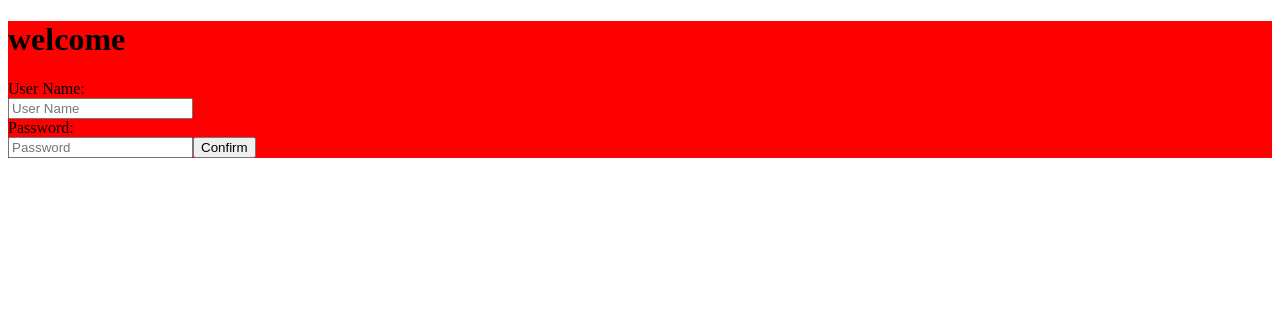
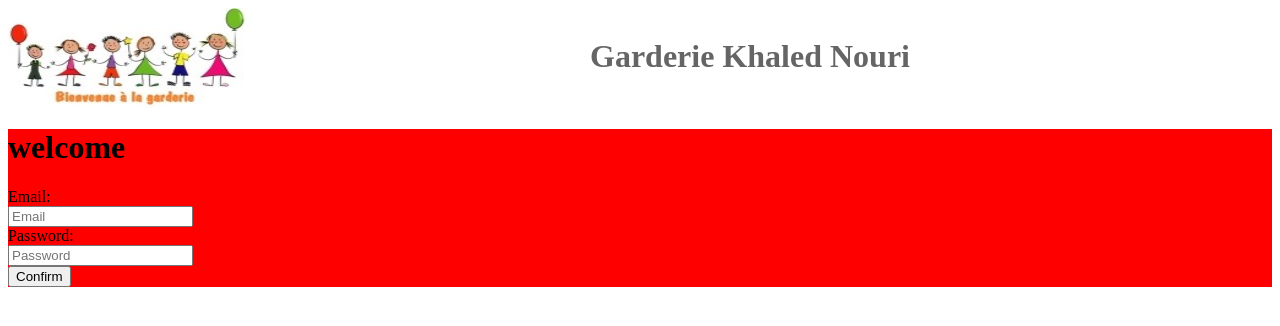
Before and after one commit to khalednouri25/reactproject, a React (Create React App) app: page / in a window 1280 px wide. Shown: the top 326 px of the page. Built offline with nearby package versions, Linux system fonts and the light colour scheme.

Commit message:
add header

```diff
--- a/src/App.js
+++ b/src/App.js
@@ -1,11 +1,11 @@
 import React from 'react';
 import Login from './components/login/Login'
+import Header from './components/header/Header'
 function App() {
   return (
     <div className="App">
-      <header className="App-header">
-        <Login/>
-      </header>
+      <Header />
+      <Login/>
     </div>
   );
 }
--- a/src/components/header/header.js
+++ b/src/components/header/header.js
@@ -1 +1,14 @@
-import react from 'react'
+import React from 'react'
+import '../../css/Header.scss'
+class Header extends React.Component {
+  render() {
+    return (
+      <div className="header">
+        <div className="logo-header"></div>
+        <h1>Garderie Khaled Nouri</h1>
+     </div>
+      )
+  }
+}
+
+export default Header
--- a/src/components/login/SignIn.js
+++ b/src/components/login/SignIn.js
@@ -3,9 +3,9 @@
 import '../../css/Login.SignIn.scss'
 class SignIn extends Component{
   state = {
-    userName: '',
+    email: '',
     password: '',
-    errorUserName: false,
+    errorEmail: false,
     errorPassword: false,
     showPassword: false
   }
@@ -18,12 +18,16 @@
 
   }
 
+  onToggleClick = () => {
+
+  }
+
 
   render  () {
 
     let userClass = '',
     passwordClass = ''
-    if (this.state.userName.length > 0) {
+    if (this.state.email.length > 0) {
       userClass = 'field'
     }
 
@@ -39,14 +43,14 @@
           <form onSubmit={this.onFormSubmit}>
             <div className="offset">
               <div className="form-label">
-                User Name:
+                Email:
               </div>
               <input
                 type="text"
                 onChange={this.handleChage}
-                value={this.state.userName}
-                placeholder="User Name"
-                className={classnames('form-signIn', userClass, {invalid: this.state.errorUserName})}
+                value={this.state.email}
+                placeholder="Email"
+                className={classnames('form-signIn', userClass, {invalid: this.state.errorEmail})}
                 />
               <div classnames="form-label">
                   Password:
@@ -58,6 +62,10 @@
                 placeholder="Password"
                 className={classnames('form-signIn', passwordClass, {invalid: this.state.errorPassword})}
               />
+
+              <div className={classnames('toggle-password', passwordClass, {open: this.state.showP})}
+                onClick={this.onToggleClick}>
+              </div>
 
               <button type="submit" className="submit-button">
                 Confirm
--- /dev/null
+++ b/src/css/Header.scss
@@ -0,0 +1,25 @@
+@import './colors';
+.header {
+  height: 100px;
+  width: auto;
+  display: flex;
+  flex-direction: row;
+
+  .logo-header {
+    width: 250px;
+    height: 100px;
+    background-image: url('../images/logo.jpeg');
+    background-position: center;
+    background-repeat: no-repeat;
+    background-size: 250px 100px;
+    float: left;
+    }
+
+    h1{
+      font-weight: 600;
+      color: $grey65;
+      width: 350px;
+      margin: 30px auto 30px auto;
+
+    }
+}
--- a/src/css/_colors.scss
+++ b/src/css/_colors.scss
@@ -0,0 +1 @@
+$grey65: #656565;
```
Also changed, not shown: src/images/logo.jpeg (added).
